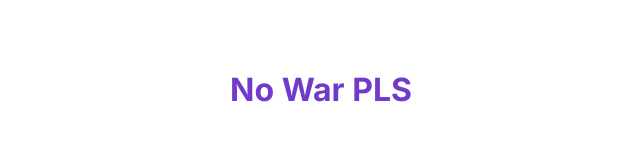
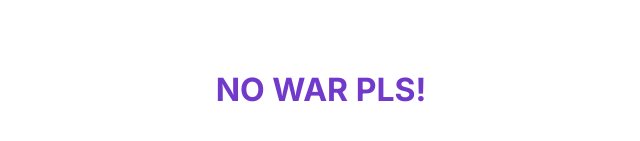
Before and after one commit to plasmo-foss/xview-vulcan, a Next.js app: page / in a window 1280 px wide. Shown: the part 311-452 px from the top of the page, without its empty margins (319-959 px from the left). Built offline with nearby package versions, Linux system fonts and the light colour scheme.

Commit message:
Deploy pls

```diff
--- a/index.d.ts
+++ b/index.d.ts
@@ -2,6 +2,8 @@ declare namespace NodeJS {
   interface ProcessEnv {
     PUBLIC_URL: string
     VERCEL_ENV: "production" | "preview" | "development"
+
+    NEXT_PUBLIC_MAPBOX_KEY: string
   }
 }
 
--- a/src/pages/index.tsx
+++ b/src/pages/index.tsx
@@ -23,7 +23,7 @@ const MainContainer = styled.main`
 const Home: NextPage = () => {
   return (
     <MainContainer>
-      <Heading>No War PLS</Heading>
+      <Heading>NO WAR PLS!</Heading>
     </MainContainer>
   )
 }
```
Also changed, not shown: package.json (+16 -5 lines), 1 other file (tests, documents, lock files or other folders).
